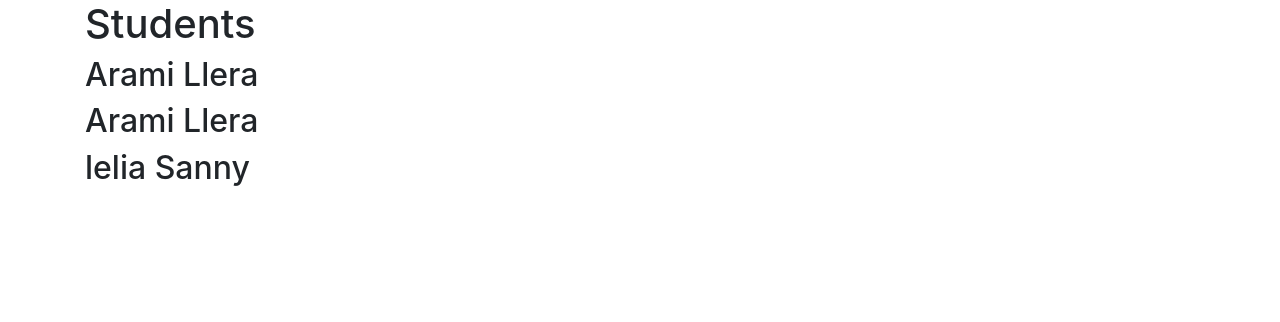
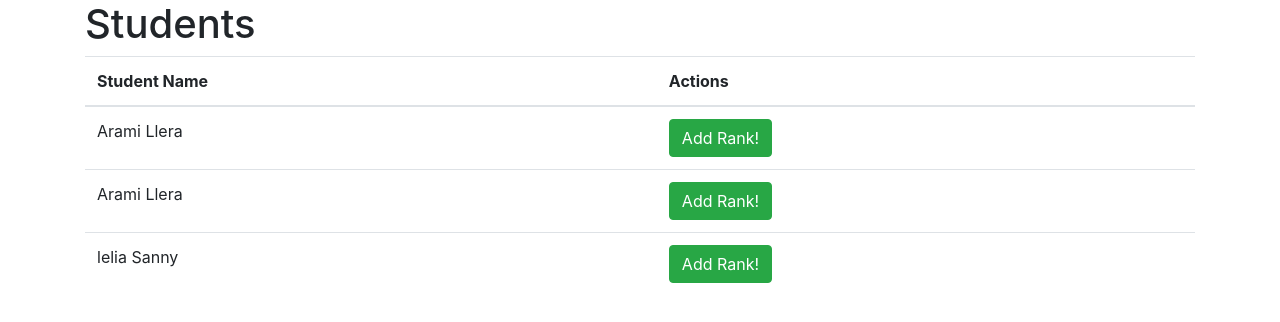
Before and after one commit to Dallas19/team-4, a Django app: page /match/students in a window 1280 px wide. Shown: the part 56-378 px from the top of the page. Run offline with Django 3.2, Linux system fonts and the light colour scheme; data comes from the database, SQL or seed files in the repository; parts of the project's set-up code (start-up, migrations or seed data) failed here and were passed over; some libraries are stand-ins or nearby versions.

Commit message:
Add Student Match Stuff

```diff
--- a/eif/match/templates/match/students.html
+++ b/eif/match/templates/match/students.html
@@ -1,8 +1,20 @@
 {% extends "match/base.html" %}
 {% block content %}
     <h1>Students</h1>
-
-    {% for student in students %}
-        <h2> {{ student.first_name }} {{ student.last_name }}</h2>
-    {% endfor %}
+    <table class="table">
+        <thead>
+            <tr>
+                <th scope="col">Student Name</th>
+                <th scope="col">Actions</th>
+            </tr>
+        </thead>
+        <tbody>
+            {% for student in students %}
+                <tr>
+                    <td>{{ student.first_name }} {{ student.last_name }}</td>
+                    <td><a href="{% url 'add-student-rank-individual' student.id %}" class="btn btn-success" role="button">Add Rank!</a></td>
+                </tr>
+            {% endfor %}
+        </tbody>
+    </table>
 {% endblock content %}
--- a/eif/match/urls.py
+++ b/eif/match/urls.py
@@ -8,5 +8,6 @@ urlpatterns = [
     path('students', views.students, name='match-students'),
     path('companies', views.companies, name='match-companies'),
     path('match_for_interviews', views.match_interviews, name='match-match'),
-    path('student_rank', views.student_rank, name='add-student-rank')
+    path('student_rank', views.student_rank, name='add-student-rank'),
+    path('students/add/<int:student_id>', views.student_rank_individual, name='add-student-rank-individual')
 ]
--- a/eif/match/views.py
+++ b/eif/match/views.py
@@ -1,10 +1,11 @@
 from django.shortcuts import get_object_or_404, render
-from django.http import HttpResponse
+from django.http import HttpResponse, HttpResponseRedirect
 from django.forms import ModelForm, forms
 from .models import *
 from match.fetch import get_match_info
 from match.matching.matching import match
 from django.contrib import messages
+from django.urls import reverse
 
 # Create your views here.
 def index(request):
@@ -15,14 +16,19 @@ def companies(request):
     context = {'companies': companies}
     return render(request, 'match/companies.html', context)
 
-def student(request, student_id):
-    student = get_object_or_404(Student, pk=student_id)
-    return render(request, 'match/student.html', {'student': student})
-
 class StudentRankForm(ModelForm):
     class Meta:
         model = StudentJob
         fields = ('job', 'rank', 'student')
+
+def student(request, student_id):
+    student = get_object_or_404(Student, pk=student_id)
+    student_ranks = StudentJob.objects.filter(student=student.id).order_by('rank')
+    job_rank_names = []
+    for student_rank in student_ranks:
+        job_rank_names.append(student_rank.job.name)
+    print(job_rank_names)
+    return render(request, 'match/student.html', {'student': student, 'job_rank_names': job_rank_names})
 
 def student_rank(request):
     form = StudentRankForm(request.POST or None)
@@ -30,7 +36,20 @@ def student_rank(request):
         print(form.cleaned_data.get("job"))
         print(form.cleaned_data.get("rank"))
         print(form.cleaned_data.get("student"))
+        form.save()
         messages.success(request, f'Rank added!')
+        return HttpResponseRedirect(reverse("match-student", args=(student_id,)))
+    return render(request, 'match/student_rank.html', {"form": form})
+
+def student_rank_individual(request, student_id):
+    form = StudentRankForm(request.POST or None, initial={'student': student_id})
+    if form.is_valid():
+        print(form.cleaned_data.get("job"))
+        print(form.cleaned_data.get("rank"))
+        print(form.cleaned_data.get("student"))
+        form.save()
+        messages.success(request, f'Rank added!')
+        return HttpResponseRedirect(reverse("match-student", args=(student_id,)))
     return render(request, 'match/student_rank.html', {"form": form})
 
     # return render(request, 'match/student_rank.html')
```
Also changed, not shown: eif/match/templates/match/student.html (+9 -1 lines).
